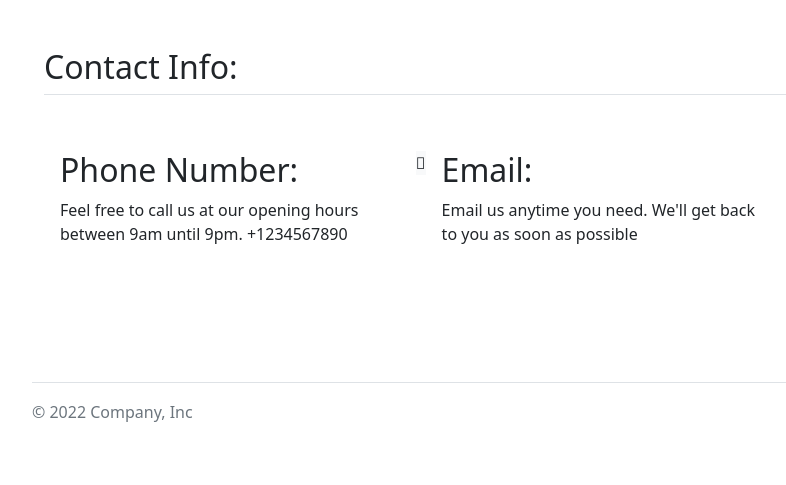
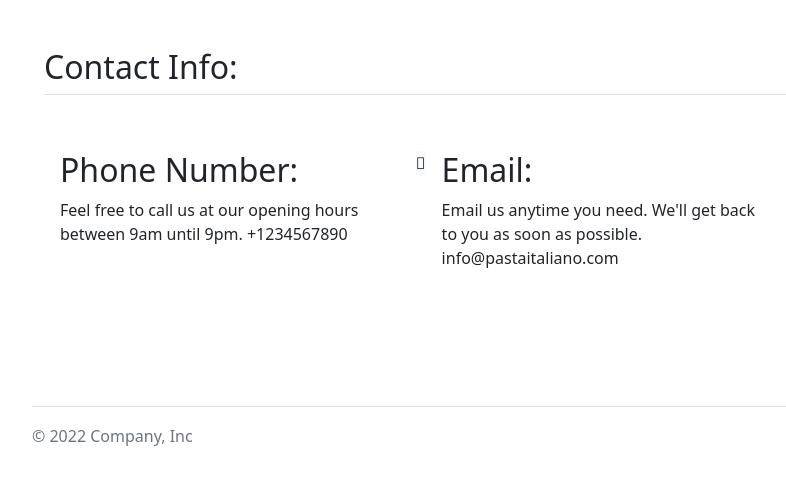
Before and after one commit to Ismino/pastaitaliano, a Django app: template templates/contact.html in a window 1280 px wide. Shown: the part 56-541 px from the top of the page, without its empty margins (50-836 px from the left). Run offline with Django 3.2, Linux system fonts and the light colour scheme; the template is opened without the code that fills it, so the values that code supplies are empty.

Commit message:
Add contact info

```diff
--- a/templates/contact.html
+++ b/templates/contact.html
@@ -22,7 +22,7 @@
         </div>
         <div>
           <h2>Email:</h2>
-          <p>Email us anytime you need. We'll get back to you as soon as possible</p>
+          <p>Email us anytime you need. We'll get back to you as soon as possible. info@pastaitaliano.com </p>
         </div>
       </div>
       </div>
```
